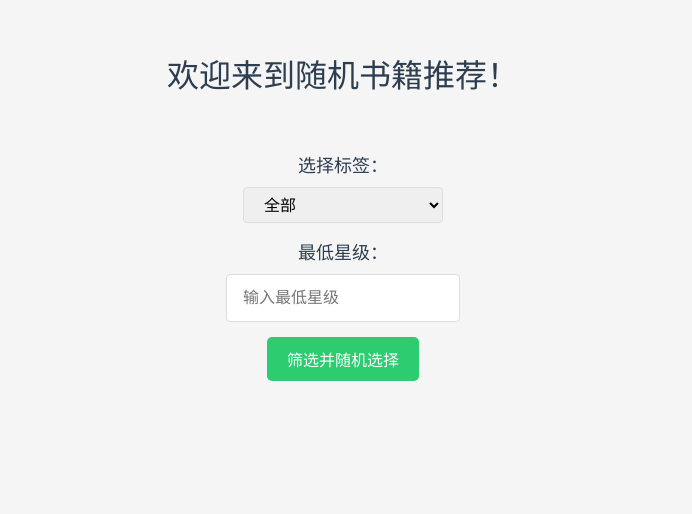
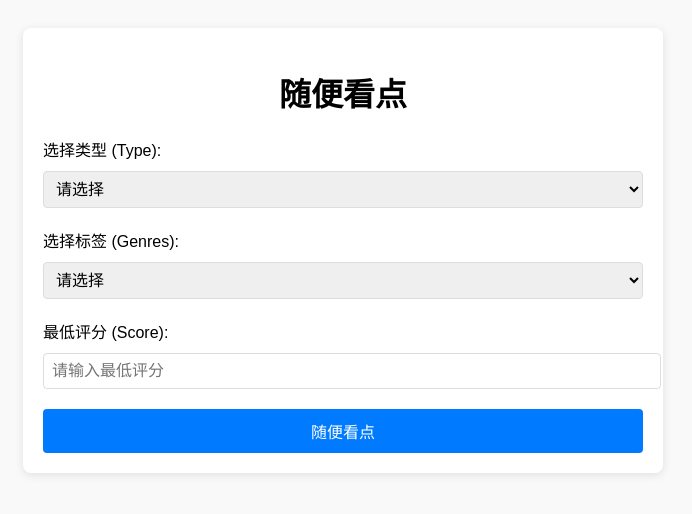
Before and after one commit to YuChiHuaCheng/random-picker, a Flask app: template templates/index.html in a window 1280 px wide. Shown: the top 514 px of the page, without its empty margins (297-989 px from the left). Run offline with Flask 3, Linux system fonts and the light colour scheme; the template is opened without the code that fills it, so the values that code supplies are empty.

Commit message:
RandomPicker V1.0
完成了电影、书籍的选择以及标签的关联

```diff
--- a/templates/index.html
+++ b/templates/index.html
@@ -3,130 +3,152 @@
 <head>
     <meta charset="UTF-8">
     <meta name="viewport" content="width=device-width, initial-scale=1.0">
-    <title>随机书籍推荐</title>
+    <title>随便看点</title>
     <style>
-        /* 整体页面布局 */
         body {
-            font-family: 'Georgia', serif; /* 使用经典的阅读字体 */
-            background-color: #f5f5f5; /* 背景色柔和，给人舒适感 */
-            text-align: center;
-            margin: 0;
-            padding: 0;
-            color: #333; /* 深色文本，确保易读性 */
+            font-family: Arial, sans-serif;
+            background-color: #f9f9f9;
+            padding: 20px;
+        }
+        .container {
+            max-width: 600px;
+            margin: 0 auto;
+            padding: 20px;
+            background-color: #fff;
+            border-radius: 8px;
+            box-shadow: 0 2px 10px rgba(0, 0, 0, 0.1);
         }
         h1 {
-            font-size: 32px;
-            color: #2c3e50;
-            margin-top: 50px;
-            font-weight: normal;
+            text-align: center;
         }
-        .button {
-            background-color: #3498db;
+        .form-group {
+            margin-bottom: 20px;
+        }
+        label {
+            display: block;
+            font-size: 16px;
+            margin-bottom: 5px;
+        }
+        select, input[type="number"] {
+            width: 100%;
+            padding: 8px;
+            font-size: 16px;
+            margin-top: 5px;
+            border-radius: 4px;
+            border: 1px solid #ddd;
+        }
+        button {
+            display: block;
+            width: 100%;
+            padding: 10px;
+            background-color: #007BFF;
             color: white;
             border: none;
-            padding: 12px 28px;
+            font-size: 16px;
+            border-radius: 4px;
+            cursor: pointer;
+        }
+        button:hover {
+            background-color: #0056b3;
+        }
+        .result {
+            margin-top: 20px;
+            padding: 15px;
+            background-color: #f1f1f1;
+            border-radius: 5px;
             text-align: center;
-            text-decoration: none;
-            display: inline-block;
-            font-size: 18px;
-            margin: 20px 0;
-            cursor: pointer;
-            border-radius: 5px; /* 按钮圆角 */
-            transition: background-color 0.3s;
-        }
-        .button:hover {
-            background-color: #2980b9; /* 悬停时按钮颜色变化 */
-        }
-        .book-name {
-            font-size: 24px;
-            margin-top: 20px;
-            font-weight: bold;
-            color: #2980b9;
-        }
-        /* 输入框和下拉框样式 */
-        .filters {
-            margin-top: 40px;
-            display: flex;
-            flex-direction: column;
-            align-items: center;
-        }
-        .filters label {
-            font-size: 18px;
-            color: #2c3e50;
-            margin-top: 15px;
-            margin-bottom: 5px;
-        }
-        .filters select, .filters input {
-            padding: 8px 16px;
-            font-size: 16px;
-            margin-top: 5px;
-            border: 1px solid #ddd;
-            border-radius: 4px;
-            width: 200px; /* 限制宽度 */
-        }
-        .filters select {
-            height: 36px; /* 限制选择框高度 */
-        }
-        .filters input {
-            height: 30px; /* 限制输入框高度 */
-        }
-        .filters button {
-            margin-top: 15px;
-            padding: 10px 20px;
-            font-size: 16px;
-            cursor: pointer;
-            border-radius: 5px;
-            background-color: #2ecc71;
-            color: white;
-            border: none;
-            transition: background-color 0.3s;
-        }
-        .filters button:hover {
-            background-color: #27ae60; /* 悬停时按钮颜色变化 */
         }
     </style>
 </head>
 <body>
-    <h1>欢迎来到随机书籍推荐！</h1>
 
-    <!-- 筛选条件 -->
-    <div class="filters">
-        <label for="tag">选择标签：</label>
-        <select id="tag">
-            <option value="">全部</option>
-            {% for tag in tags %}
-                <option value="{{ tag }}">{{ tag }}</option>
+<div class="container">
+    <h1>随便看点</h1>
+
+    <div class="form-group">
+        <label for="type">选择类型 (Type):</label>
+        <select id="type">
+            <option value="">请选择</option>
+            {% for type in types %}
+                <option value="{{ type }}">{{ type }}</option>
             {% endfor %}
         </select>
-
-        <label for="min_star">最低星级：</label>
-        <input type="number" id="min_star" placeholder="输入最低星级" step="0.1" min="0" />
-
-        <button class="button" onclick="getRandomBook()">筛选并随机选择</button>
     </div>
 
-    <div class="book-name" id="book-name"></div>
+    <div class="form-group">
+        <label for="genre">选择标签 (Genres):</label>
+        <select id="genre">
+            <option value="">请选择</option>
+            <!-- 标签会动态加载 -->
+        </select>
+    </div>
 
-    <script>
-        function getRandomBook() {
-            // 获取用户选择的标签和星级范围
-            const selectedTag = document.getElementById('tag').value;
-            const minStar = document.getElementById('min_star').value || 0;  // 默认为0
+    <div class="form-group">
+        <label for="min_score">最低评分 (Score):</label>
+        <input type="number" id="min_score" placeholder="请输入最低评分" min="0" step="0.1">
+    </div>
 
-            // 发起 GET 请求，带上筛选条件
-            fetch(`/random_book?tag=${selectedTag}&min_star=${minStar}`)
+    <button id="random_button">随便看点</button>
+
+    <div id="result" class="result" style="display: none;">
+        <p><strong>书名/电影名称:</strong> <span id="item_name"></span></p>
+    </div>
+</div>
+
+<script>
+    // 更新标签（Genres）的下拉框
+    document.getElementById("type").addEventListener("change", function() {
+        var selectedType = this.value;
+
+        if (selectedType) {
+            // 获取选定类型对应的标签
+            fetch(`/get_genres?type=${selectedType}`)
                 .then(response => response.json())
                 .then(data => {
-                    if (data.message) {
-                        document.getElementById('book-name').innerText = data.message;
-                    } else {
-                        document.getElementById('book-name').innerText = '推荐书籍：' + data.book_name;
+                    if (data.genres) {
+                        var genreSelect = document.getElementById("genre");
+                        genreSelect.innerHTML = '<option value="">请选择</option>';  // 清空旧的选项
+                        data.genres.forEach(function(genre) {
+                            var option = document.createElement("option");
+                            option.value = genre;
+                            option.textContent = genre;
+                            genreSelect.appendChild(option);
+                        });
                     }
                 })
                 .catch(error => {
                     console.error('Error:', error);
+                    alert('加载标签失败，请稍后再试。');
                 });
+        } else {
+            // 如果没有选择类型，则清空标签选择
+            document.getElementById("genre").innerHTML = '<option value="">请选择</option>';
         }
-    </script>
+    });
+
+    document.getElementById("random_button").addEventListener("click", function() {
+        var genre = document.getElementById("genre").value;
+        var type = document.getElementById("type").value;
+        var minScore = document.getElementById("min_score").value;
+
+        // 请求后端获取随机书籍或电影
+        fetch(`/random_item?genre=${genre}&type=${type}&min_score=${minScore}`)
+            .then(response => response.json())
+            .then(data => {
+                if (data.item_name) {
+                    // 显示结果
+                    document.getElementById("item_name").innerText = data.item_name;
+                    document.getElementById("result").style.display = "block";
+                } else {
+                    alert(data.message); // 显示错误信息
+                }
+            })
+            .catch(error => {
+                console.error('Error:', error);
+                alert('发生错误，请稍后再试。');
+            });
+    });
+</script>
+
 </body>
 </html>
```
Also changed, not shown: RandomPicker.py (added, +53 -0 lines), 1 other file.
